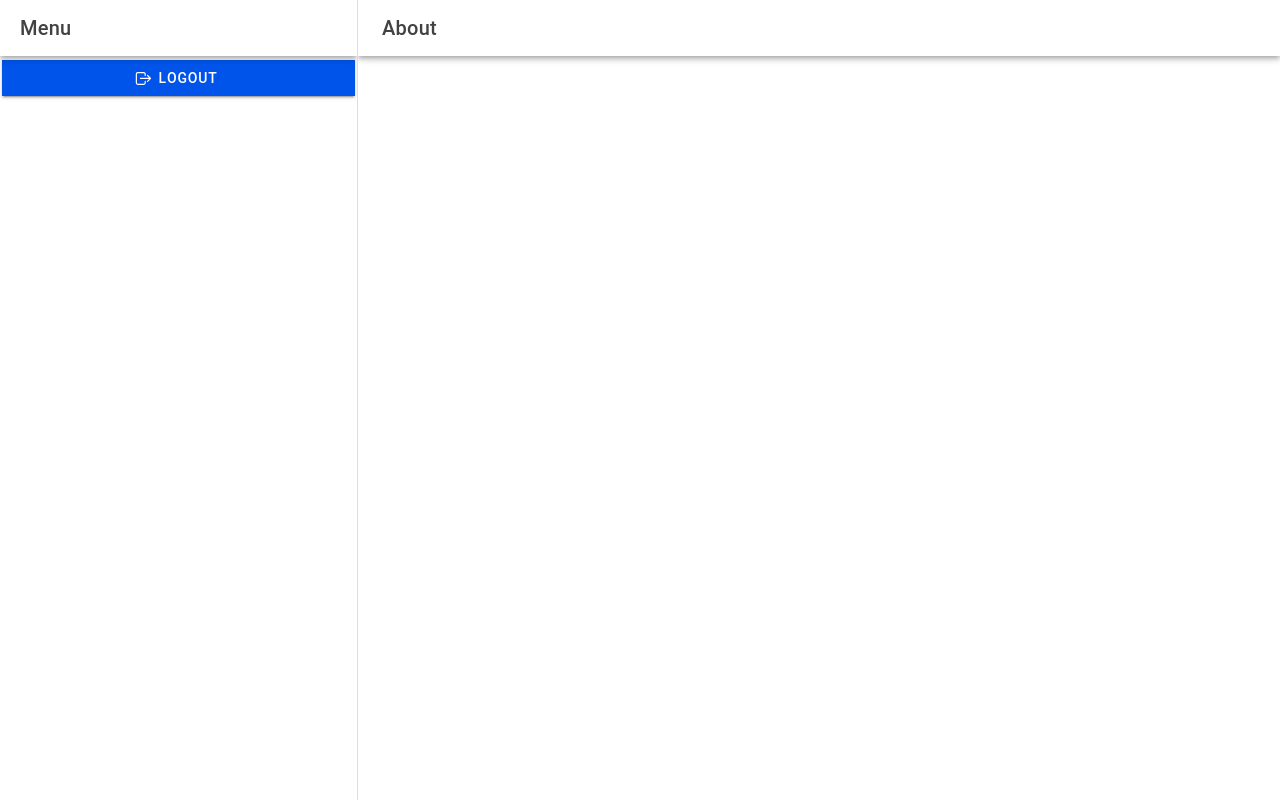
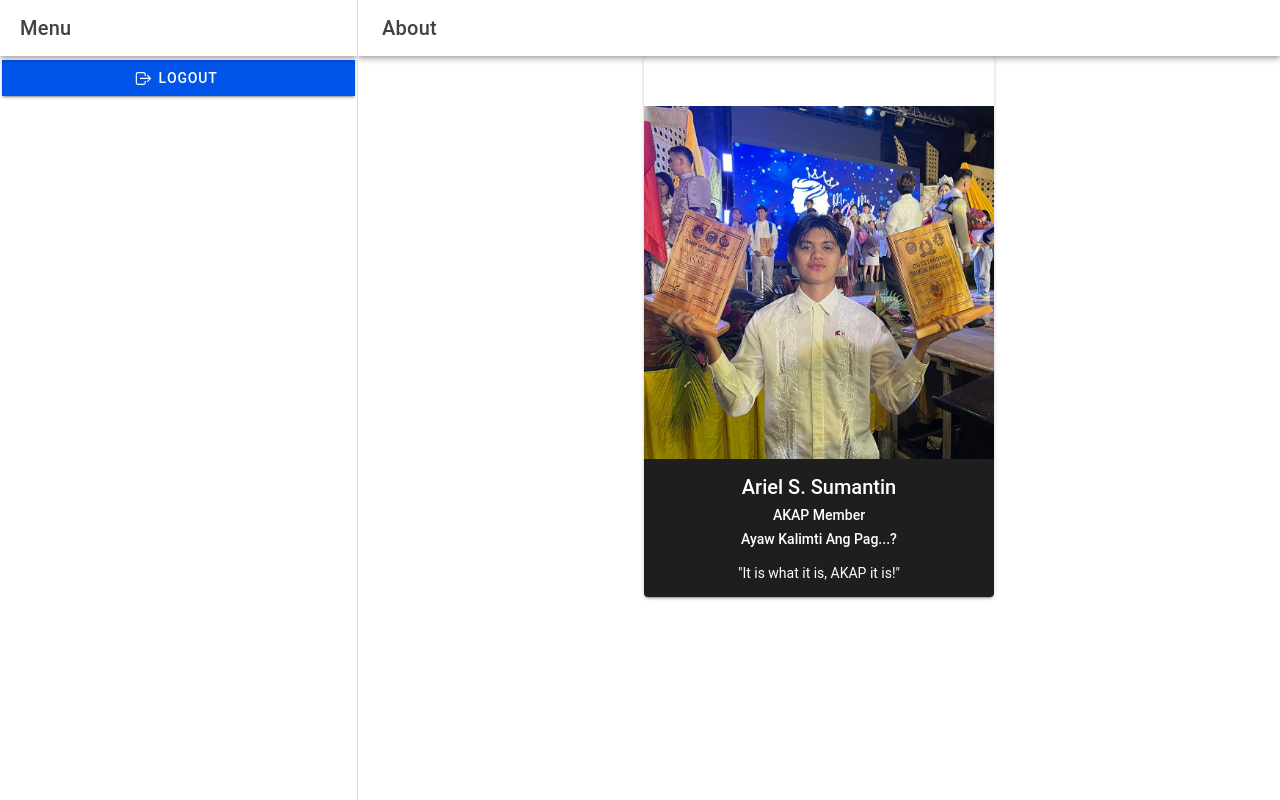
Before and after one commit to aryeeeeeeeeel/it35-lab, a React (Vite) app: page /it35b-lab/app/about in a window 1280 px wide. Built offline with nearby package versions, Linux system fonts and the light colour scheme.

Commit message:
Added card component on About.tsx

```diff
--- a/src/pages/About.tsx
+++ b/src/pages/About.tsx
@@ -1,5 +1,11 @@
+import kagawskie from "../img/kagawskie.jpg";
 import {
   IonButtons,
+  IonCard,
+  IonCardContent,
+  IonCardHeader,
+  IonCardSubtitle,
+  IonCardTitle,
   IonContent,
   IonHeader,
   IonMenuButton,
@@ -13,13 +19,36 @@ import {
     <IonPage>
       <IonHeader>
         <IonToolbar>
-            <IonButtons slot='start'>
-              <IonMenuButton></IonMenuButton>
+          <IonButtons slot="start">
+            <IonMenuButton />
           </IonButtons>
           <IonTitle>About</IonTitle>
         </IonToolbar>
       </IonHeader>
-        <IonContent fullscreen>
+      <IonContent fullscreen className="ion-text-center">
+        <IonCard style={{
+          maxWidth: "350px",
+          margin: "auto",
+          textAlign: "center",
+          paddingTop: "50px",
+          backgroundColor: "transparent",
+        }}>
+          <img
+            src={kagawskie}
+            alt="Kagawskie"
+            style={{
+              display: "block",
+            }}
+          />
+          <IonCardHeader style={{ backgroundColor: "#1E1E1E" }}>
+            <IonCardTitle style={{ color: "white" }}>Ariel S. Sumantin</IonCardTitle>
+            <IonCardSubtitle style={{ color: "white" }}>AKAP Member</IonCardSubtitle>
+            <IonCardSubtitle style={{ color: "white" }}>Ayaw Kalimti Ang Pag...?</IonCardSubtitle>
+          </IonCardHeader>
+          <IonCardContent style={{ backgroundColor: "#1E1E1E", color: "white" }}>
+            "It is what it is, AKAP it is!"
+          </IonCardContent>
+        </IonCard>
       </IonContent>
     </IonPage>
   );
```
Lines whose indentation alone changed are shown as unchanged.
